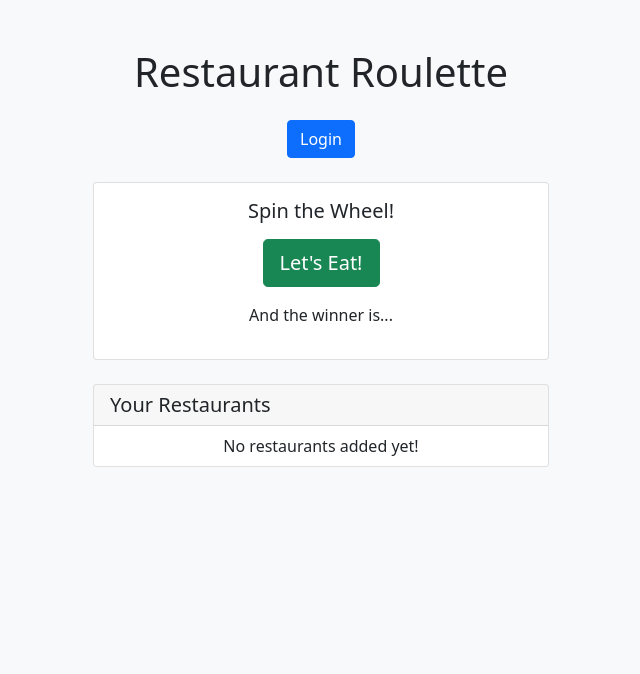
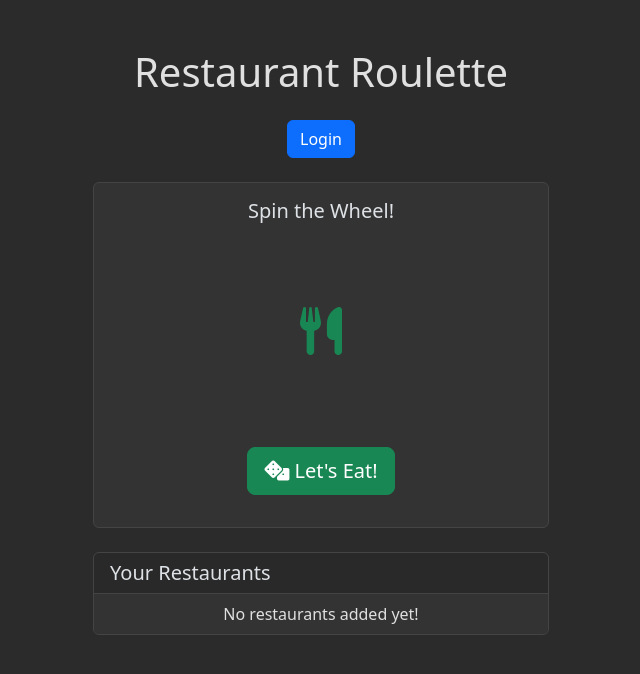
Before and after one commit to haystax78/restaurant-roulette, a Flask app: template templates/index.html in a window 1280 px wide. Shown: the top 674 px of the page, without its empty margins (319-959 px from the left). Run offline with Flask 3, Linux system fonts and the light colour scheme; the template is opened without the code that fills it, so the values that code supplies are empty.

Commit message:
Add dark theme for better readability

```diff
--- a/templates/base.html
+++ b/templates/base.html
@@ -1,17 +1,121 @@
 <!DOCTYPE html>
-<html lang="en">
+<html lang="en" data-bs-theme="dark">
 <head>
     <meta charset="UTF-8">
     <meta name="viewport" content="width=device-width, initial-scale=1.0">
     <title>Restaurant Roulette</title>
     <!-- Bootstrap CSS -->
-    <link href="https://cdn.jsdelivr.net/npm/bootstrap@5.1.3/dist/css/bootstrap.min.css" rel="stylesheet">
+    <link href="https://cdn.jsdelivr.net/npm/bootstrap@5.3.2/dist/css/bootstrap.min.css" rel="stylesheet">
+    <!-- Font Awesome for icons -->
+    <link rel="stylesheet" href="https://cdnjs.cloudflare.com/ajax/libs/font-awesome/6.0.0/css/all.min.css">
     <style>
+        :root {
+            --bg-color: #2b2b2b;
+            --card-bg: #333333;
+            --text-color: #e0e0e0;
+        }
+
         body {
-            background-color: #f8f9fa;
+            background-color: var(--bg-color);
+            color: var(--text-color);
         }
+
         .container {
             max-width: 960px;
+        }
+
+        .card {
+            background-color: var(--card-bg);
+            border: 1px solid #444;
+        }
+
+        .card-header {
+            background-color: rgba(0, 0, 0, 0.2);
+            border-bottom: 1px solid #444;
+        }
+
+        .list-group-item {
+            background-color: var(--card-bg);
+            border-color: #444;
+            color: var(--text-color);
+        }
+
+        .form-control {
+            background-color: #404040;
+            border-color: #555;
+            color: var(--text-color);
+        }
+
+        .form-control:focus {
+            background-color: #484848;
+            border-color: #666;
+            color: var(--text-color);
+            box-shadow: 0 0 0 0.25rem rgba(255, 255, 255, 0.1);
+        }
+
+        @keyframes spin {
+            0% { transform: rotate(0deg); }
+            100% { transform: rotate(360deg); }
+        }
+
+        .wheel-container {
+            position: relative;
+            width: 200px;
+            height: 200px;
+            margin: 0 auto;
+        }
+
+        .wheel {
+            width: 100%;
+            height: 100%;
+            position: absolute;
+            display: flex;
+            align-items: center;
+            justify-content: center;
+            font-size: 3em;
+            color: #198754;
+        }
+
+        .spinning {
+            animation: spin 0.5s linear infinite;
+        }
+
+        .result-animation {
+            animation: popIn 0.5s ease-out;
+        }
+
+        @keyframes popIn {
+            0% { transform: scale(0); opacity: 0; }
+            70% { transform: scale(1.2); opacity: 0.7; }
+            100% { transform: scale(1); opacity: 1; }
+        }
+
+        .drum-roll {
+            display: none;
+            font-size: 1.2em;
+            color: #adb5bd;
+            text-align: center;
+            margin: 10px 0;
+        }
+
+        .confetti {
+            position: fixed;
+            width: 10px;
+            height: 10px;
+            background-color: #f00;
+            animation: fall linear forwards;
+        }
+
+        @keyframes fall {
+            to {
+                transform: translateY(100vh);
+            }
+        }
+
+        /* Custom button hover states */
+        .btn:hover {
+            transform: translateY(-1px);
+            transition: transform 0.2s;
         }
     </style>
 </head>
@@ -19,6 +123,22 @@
     {% block content %}{% endblock %}
 
     <!-- Bootstrap Bundle with Popper -->
-    <script src="https://cdn.jsdelivr.net/npm/bootstrap@5.1.3/dist/js/bootstrap.bundle.min.js"></script>
+    <script src="https://cdn.jsdelivr.net/npm/bootstrap@5.3.2/dist/js/bootstrap.bundle.min.js"></script>
+
+    <!-- Confetti Animation -->
+    <script>
+        function createConfetti() {
+            const colors = ['#ff0000', '#00ff00', '#0000ff', '#ffff00', '#ff00ff', '#00ffff'];
+            for (let i = 0; i < 100; i++) {
+                const confetti = document.createElement('div');
+                confetti.className = 'confetti';
+                confetti.style.left = Math.random() * 100 + 'vw';
+                confetti.style.backgroundColor = colors[Math.floor(Math.random() * colors.length)];
+                confetti.style.animation = `fall ${Math.random() * 3 + 2}s linear forwards`;
+                document.body.appendChild(confetti);
+                setTimeout(() => confetti.remove(), 5000);
+            }
+        }
+    </script>
 </body>
 </html>
```
